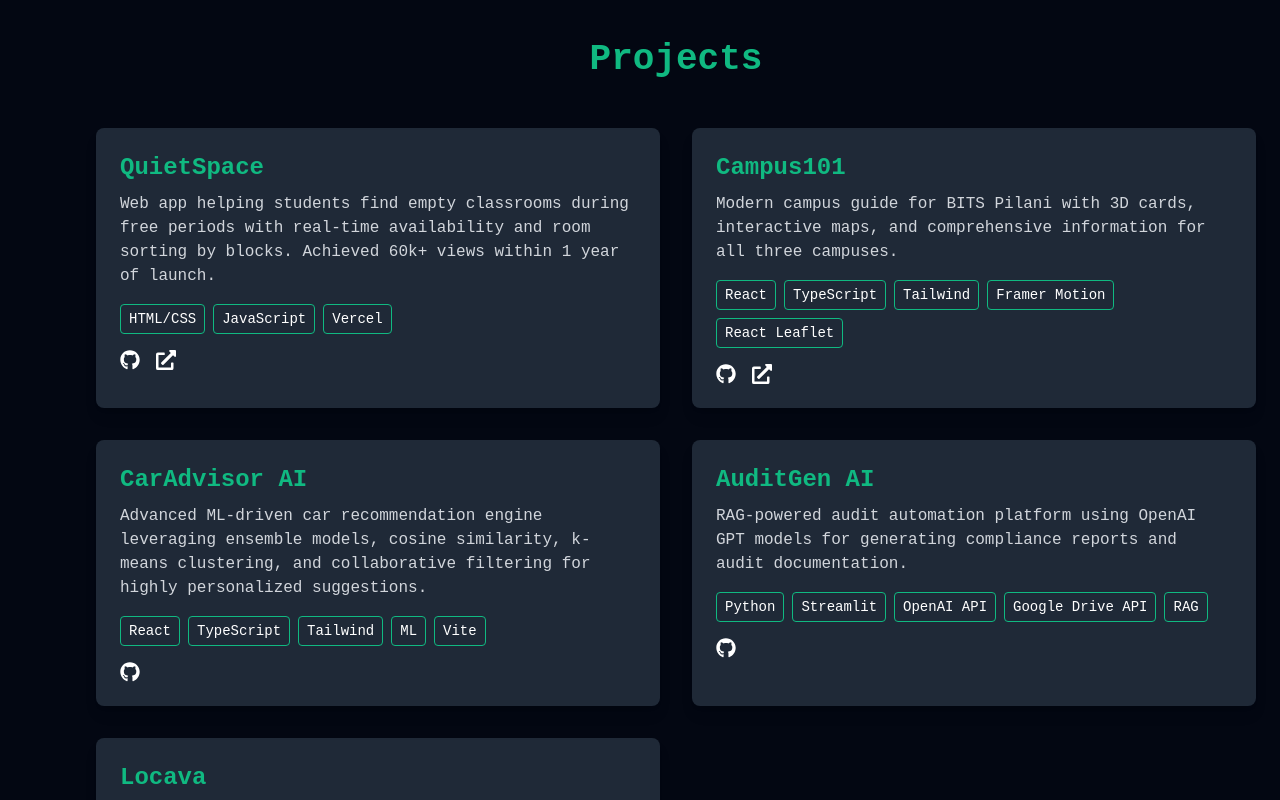
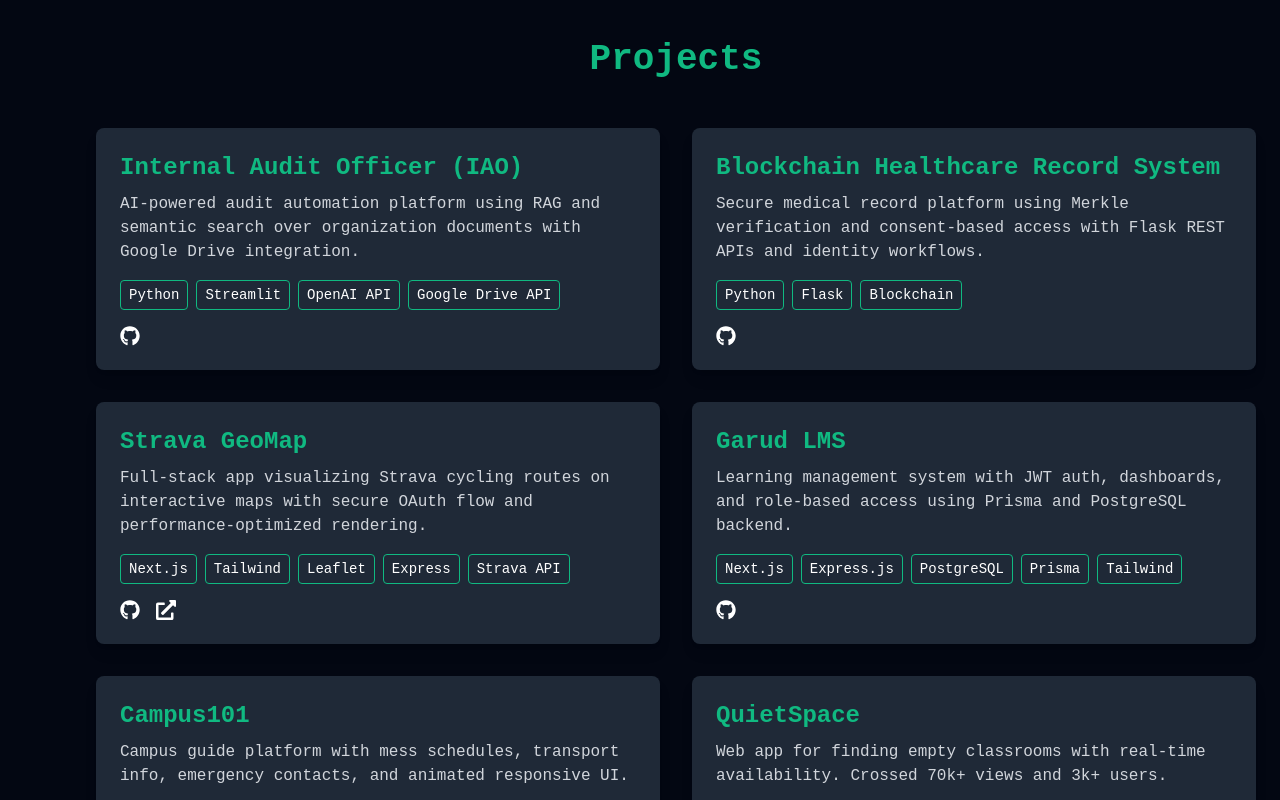
Before and after one commit to sdeevanapalli/sdeevanapalli-portfolio, a React (Vite) app: page / in a window 1280 px wide. Shown: the part 840-1640 px from the top of the page. Built offline with nearby package versions, Linux system fonts and the light colour scheme; the HTML template or start-up script is replaced by a standard one.

Commit message:
added new projects

```diff
--- a/src/components/Projects.tsx
+++ b/src/components/Projects.tsx
@@ -3,30 +3,53 @@
 
 const projects = [
   {
+    name: "Internal Audit Officer (IAO)",
+    description: "AI-powered audit automation platform using RAG and semantic search over organization documents with Google Drive integration.",
+    tech: ["Python", "Streamlit", "OpenAI API", "Google Drive API"],
+    github: "https://github.com/sdeevanapalli/audit_gen",
+    live: "",
+  },
+  {
+    name: "Blockchain Healthcare Record System",
+    description: "Secure medical record platform using Merkle verification and consent-based access with Flask REST APIs and identity workflows.",
+    tech: ["Python", "Flask", "Blockchain"],
+    github: "",
+    live: "",
+  },
+  {
+    name: "Strava GeoMap",
+    description: "Full-stack app visualizing Strava cycling routes on interactive maps with secure OAuth flow and performance-optimized rendering.",
+    tech: ["Next.js", "Tailwind", "Leaflet", "Express", "Strava API"],
+    github: "https://github.com/sdeevanapalli/strava_geomap",
+    live: "https://strava-geomap.vercel.app",
+  },
+  {
+    name: "Garud LMS",
+    description: "Learning management system with JWT auth, dashboards, and role-based access using Prisma and PostgreSQL backend.",
+    tech: ["Next.js", "Express.js", "PostgreSQL", "Prisma", "Tailwind"],
+    github: "https://github.com/sdeevanapalli/garud",
+    live: "",
+  },
+  {
+    name: "Campus101",
+    description: "Campus guide platform with mess schedules, transport info, emergency contacts, and animated responsive UI.",
+    tech: ["React", "TypeScript", "Tailwind", "Framer Motion"],
+    github: "https://github.com/sdeevanapalli/campus101",
+    live: "https://campus101.vercel.app",
+  },
+  {
     name: "QuietSpace",
-    description: "Web app helping students find empty classrooms during free periods with real-time availability and room sorting by blocks. Achieved 60k+ views within 1 year of launch.",
+    description: "Web app for finding empty classrooms with real-time availability. Crossed 70k+ views and 3k+ users.",
     tech: ["HTML/CSS", "JavaScript", "Vercel"],
     github: "https://github.com/sdeevanapalli/quietspace",
     live: "https://qsbphc.vercel.app",
   },
   {
-    name: "Campus101",
-    description: "Modern campus guide for BITS Pilani with 3D cards, interactive maps, and comprehensive information for all three campuses.",
-    tech: ["React", "TypeScript", "Tailwind", "Framer Motion", "React Leaflet"],
-    github: "https://github.com/sdeevanapalli/campus101",
-    live: "https://campus101-sable.vercel.app",
-  },
-  {
-    name: "CarAdvisor AI",
-    description: "Advanced ML-driven car recommendation engine leveraging ensemble models, cosine similarity, k-means clustering, and collaborative filtering for highly personalized suggestions.",
-    tech: ["React", "TypeScript", "Tailwind", "ML", "Vite"],
-    github: "https://github.com/sdeevanapalli/advicemegang",
-  },
-  {
-    name: "AuditGen AI",
-    description: "RAG-powered audit automation platform using OpenAI GPT models for generating compliance reports and audit documentation.",
-    tech: ["Python", "Streamlit", "OpenAI API", "Google Drive API", "RAG"],
-    github: "https://github.com/sdeevanapalli/audit_gen",
+    name: "Spotify Standby",
+    description: "Minimalist playback controller integrating Spotify API with PWA support and offline-ready UI.",
+    tech: ["HTML/CSS", "JavaScript", "Spotify API", "PWA"],
+    github: "",
+    live: "",
   },
   {
     name: "Locava",
```
